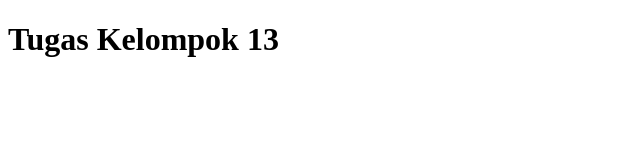
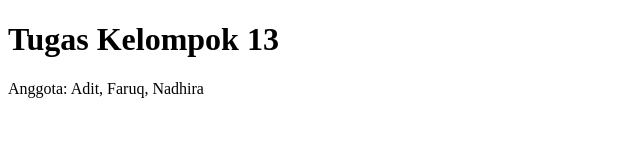
Before and after one commit to dysianjay/TugasGitKelompok13, a plain HTML site: page index.html in a window 1280 px wide. Shown: the whole page, without its empty margins (0-640 px from the left). Drawn offline with Linux system fonts and the light colour scheme.

Commit message:
Menambahkan daftar anggota

```diff
--- a/index.html
+++ b/index.html
@@ -6,5 +6,6 @@
 </head>
 <body>
   <h1>Tugas Kelompok 13</h1>
+  <p>Anggota: Adit, Faruq, Nadhira</p>
 </body>
 </html>
```
